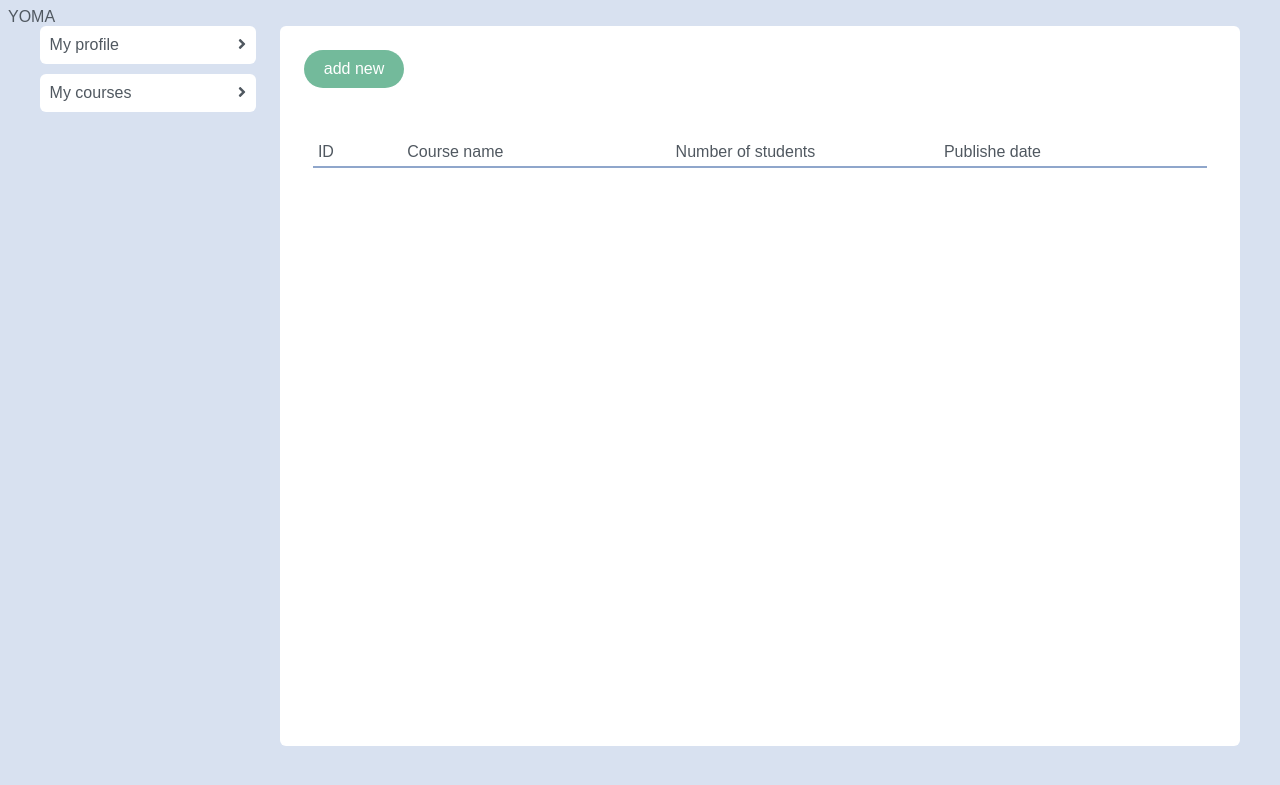
After one commit to martanetza/Yoma, a PHP site: page /my_courses.php in a window 1280 px wide. The commit adds this page. Shown: the top 785 px of the page. Run offline with PHP 8.4, Linux system fonts and the light colour scheme; data that the repository does not hold is empty; some libraries are stand-ins or nearby versions.

Commit message:
single course page

```diff
--- a/Tables/create_table_authors.php
+++ b/Tables/create_table_authors.php
@@ -1,5 +1,6 @@
 <?php
-require_once('db_conn.php');
+require_once('../db_conn.php');
+
 
 try {
 
--- a/Tables/create_table_users.php
+++ b/Tables/create_table_users.php
@@ -1,9 +1,8 @@
 <?php
-require_once('db_conn.php');
+require_once('../db_conn.php');
 
 try {
 
-    // sql to create table
     $sql = "CREATE TABLE Users (
     email VARCHAR(50) PRIMARY KEY,
     name VARCHAR(30) NOT NULL,
@@ -14,7 +13,6 @@ try {
     reg_date TIMESTAMP DEFAULT CURRENT_TIMESTAMP ON UPDATE CURRENT_TIMESTAMP
     )";
 
-    // use exec() because no results are returned
     $conn->exec($sql);
     echo "Table Users created successfully";
 } catch (PDOException $e) {
--- a/admin.css
+++ b/admin.css
@@ -3,7 +3,9 @@
   box-sizing: border-box;
   color: #505860;
 }
-
+a {
+  text-decoration: none;
+}
 body {
   background-color: #d8e1f0;
 }
@@ -12,8 +14,32 @@ main {
   width: 95%;
   margin: auto;
 }
+
+#submit-button {
+  border: none;
+}
+
+#add-module {
+  background-color: white;
+  border: 1px solid #8fa6cb;
+  padding: 10px 20px;
+  border-radius: 33px;
+  color: #8fa6cb;
+  cursor: pointer;
+}
 .sidebar-nav {
   width: 20%;
+}
+
+.sidebar-nav .sidebar-nav-element {
+  background-color: white;
+  width: 90%;
+  margin-bottom: 10px;
+  padding: 10px;
+  border-radius: 6px;
+  display: flex;
+  justify-content: space-between;
+  align-items: center;
 }
 
 .content-wrap {
@@ -142,3 +168,46 @@ main {
 .show-block {
   display: block;
 }
+
+/* course list */
+.my-courses {
+  padding: 2%;
+}
+.course-list .table-row:first-child {
+  border: none;
+  border-bottom: 2px solid #8fa6cb;
+}
+.course-list .table-row {
+  border: none;
+}
+.course-list .table-row:not(:first-child) {
+  height: 40px;
+}
+
+.course-list .table-row div {
+  border: none;
+  padding: 5px;
+}
+
+.col-course-id {
+  width: 10%;
+}
+.col-course-name {
+  width: 30%;
+}
+.col-course-students {
+  width: 30%;
+}
+
+.btn {
+  background-color: #73ba9b;
+  padding: 10px 20px;
+  border-radius: 33px;
+  text-decoration: none;
+  color: white;
+  display: block;
+  width: fit-content;
+}
+.my-courses .btn {
+  margin-bottom: 50px;
+}
--- /dev/null
+++ b/my_courses.php
@@ -0,0 +1,122 @@
+<?php
+require_once('db_conn.php');
+
+// $author_id = $_GET['author_id'];
+$author_email = "a@a.com";
+
+?>
+<!DOCTYPE html>
+<html lang="en">
+
+<head>
+    <meta charset="UTF-8" />
+    <meta name="viewport" content="width=device-width, initial-scale=1.0" />
+    <link rel="stylesheet" href="admin.css" />
+    <script src="https://cdnjs.cloudflare.com/ajax/libs/font-awesome/5.12.1/js/all.min.js"></script>
+
+    <title>Document</title>
+</head>
+
+<body>
+    <header>YOMA</header>
+    <main class="main">
+        <div class="sidebar-nav">
+            <div class="sidebar-nav-element">
+                <div>
+                    My profile
+                </div>
+                <div>
+                    <i class="fas fa-angle-right"></i>
+                </div>
+            </div>
+            <div class="sidebar-nav-element">
+                <a href="my_courses.php">
+                    My courses
+                </a>
+                <div>
+                    <i class="fas fa-angle-right"></i>
+                </div>
+            </div>
+        </div>
+        <?php
+        try {
+
+            $q = $conn->prepare('SELECT * FROM courses WHERE author_email= :author_email');
+            $q->bindValue(':author_email', $author_email);
+            $q->execute();
+            $data = $q->fetchAll();
+
+        ?>
+            <div class="content-wrap my-courses">
+                <a class="btn" href="admin.php">add new</a>
+                <div class="table course-list">
+                    <div class="table-row">
+                        <div class="col-course-id">ID</div>
+                        <div class="col-course-name">Course name</div>
+                        <div class="col-course-students">Number of students</div>
+                        <div class="col-course-date">Publishe date</div>
+                    </div>
+                    <?php
+                    foreach ($data as $course_row) :
+                    ?>
+                        <div class="table-row">
+                            <div class="col-course-id"><?= $course_row->course_id ?></div>
+                            <div class="col-course-name"><?= $course_row->course_name ?></div>
+                            <div class="col-course-students"><?= $course_row->no_of_paparticipants; ?></div>
+                            <div class="col-course-date"><?= $course_row->published_date; ?></div>
+                            <div>
+                                <a href="edit.php?course_id=<?= $course_row->course_id ?>&update=false"> Edit</a>
+                            </div>
+                            <div>
+                                <a href="delete.php?course_id=<?= $course_row->course_id ?>"> Delete</a>
+                            </div>
+                        </div>
+                    <?php
+                    endforeach;
+                    ?>
+                </div>
+            </div>
+        <?php
+        } catch (PDOException $e) {
+            echo $e;
+        }
+
+        ?>
+    </main>
+</body>
+
+</html>
+<script>
+    function chanegTitle() {
+
+        event.target.parentElement.parentElement.querySelector(
+            ".module-header div"
+        ).textContent = event.target.value;
+        console.log(event.target.parentElement.parentElement)
+    }
+
+
+
+    function addModule() {
+        event.preventDefault();
+
+        var moduleTemplate = `<?php echo $sModuleTemplate; ?>`
+        document
+            .querySelector("form")
+            .insertAdjacentHTML("beforeend", moduleTemplate);
+    }
+
+    function openModule() {
+        event.target.parentElement.querySelector(".module-main").classList.toggle("show-block");
+    }
+
+    var number_of_module_lessons = 0
+
+    function addLesson() {
+        event.preventDefault();
+        number_of_module_lessons++
+        var lessonTemplate = `<?php echo $sLessonTemplate; ?>`
+        event.target.parentElement.querySelector(".number_of_items").value = number_of_module_lessons
+        event.target.parentElement.querySelector(".table").insertAdjacentHTML("beforeend", lessonTemplate);
+    }
+</script>
--- a/save_content.php
+++ b/save_content.php
@@ -53,4 +53,4 @@ try {
     echo $e;
 }
 
-header('Location: read.php?course_id=' . $last_id);
+header('Location: edit.php?course_id=' . $last_id . '&update=false');
```
Also changed, not shown: Tables/create_table_chosen_course.php (added, +20 -0 lines), admin.php (+16 -6 lines), app.css (+19 -1 lines), delete.php (added, +33 -0 lines), edit.php (renamed from read.php, +16 -4 lines), index.html (deleted, +0 -59 lines), index.php (added, +70 -0 lines), single_course_intro.php (added, +49 -0 lines).
